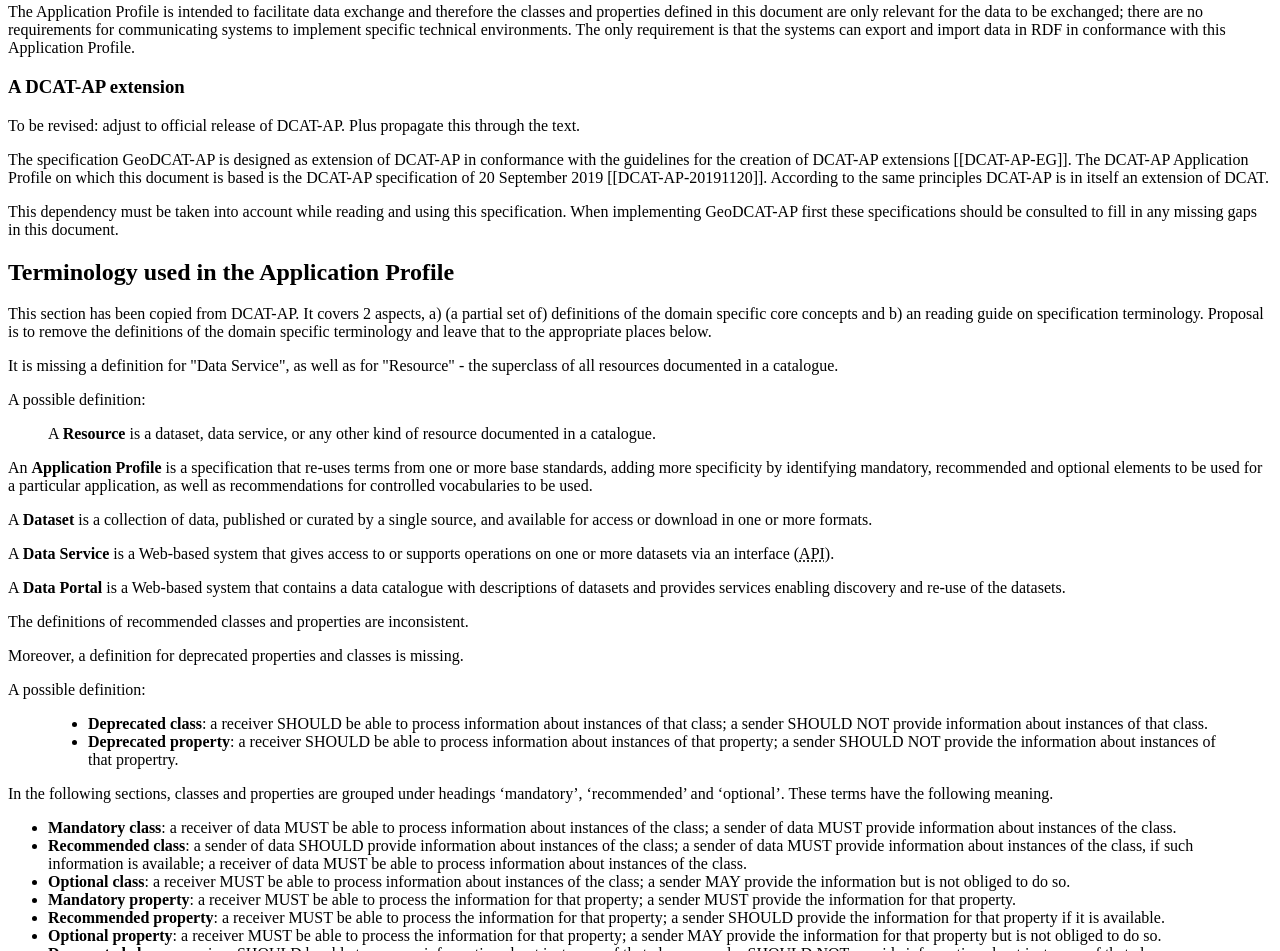
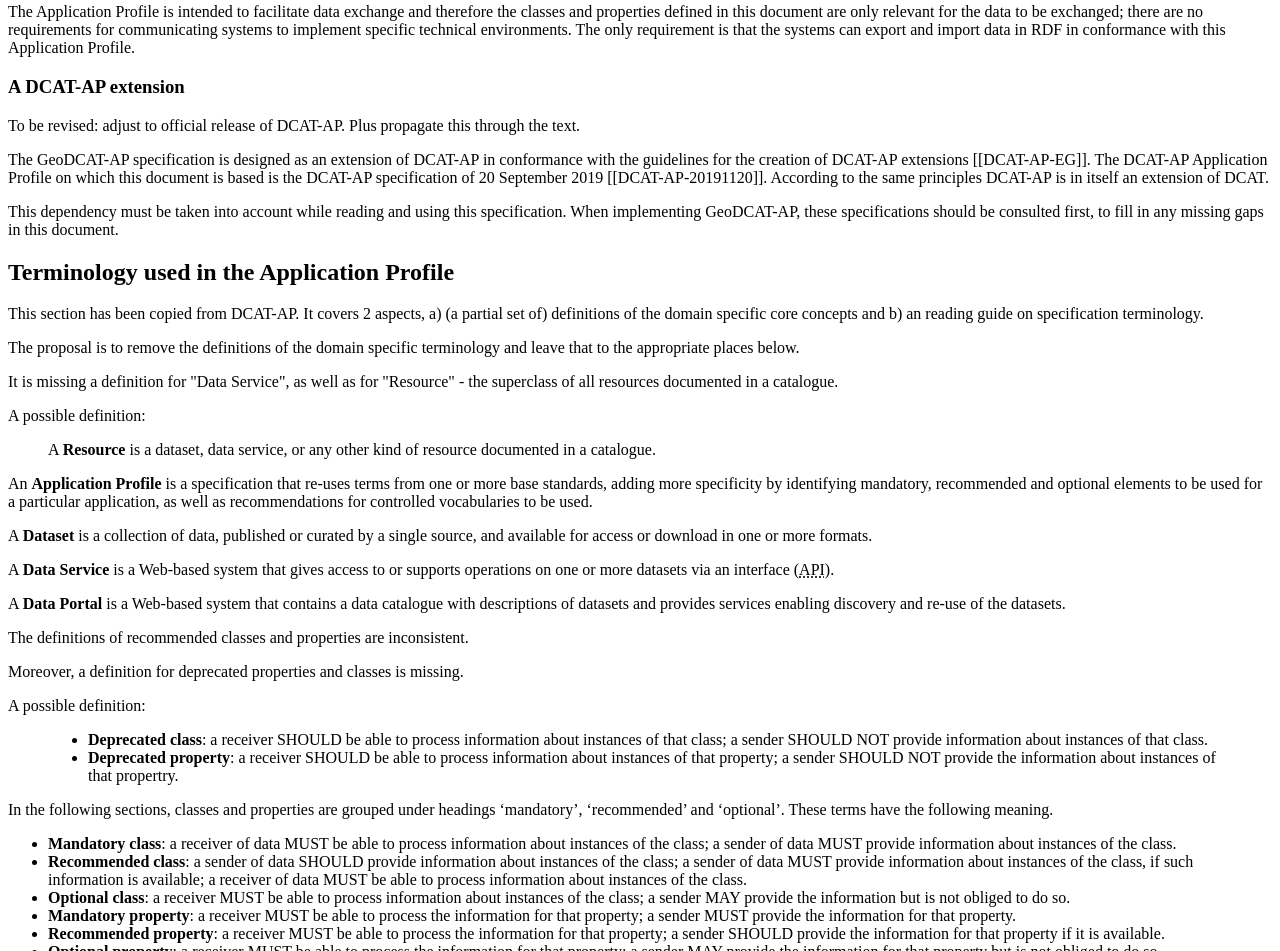
Before and after one commit to SEMICeu/GeoDCAT-AP, a plain HTML site: page drafts/latest/index.html in a window 1280 px wide. Shown: the part 1411-2362 px from the top of the page. Drawn offline with Linux system fonts and the light colour scheme.

Commit message:
Apply suggestions from code review
Co-authored-by: Andrea Perego <andrea-perego@users.noreply.github.com>

```diff
--- a/drafts/latest/index.html
+++ b/drafts/latest/index.html
@@ -144,9 +144,8 @@ The views expressed are purely those of the author and may not in any circumstan
 <!--
 <p>The DCAT-AP Application Profile defined in this document is based on the specification of the Data Catalog Vocabulary (DCAT) of 16 January 2014 [[VOCAB-DCAT-20140116]], and the Data Catalog Vocabulary (DCAT) - Version 2, W3C Candidate Recommendation 03 October 2019 [[VOCAB-DCAT-2-20191003]].</p>
 -->
-<p>The specification GeoDCAT-AP is designed as extension of DCAT-AP in conformance with the guidelines for the creation of DCAT-AP extensions [[DCAT-AP-EG]]. The DCAT-AP Application Profile on which this document is based is the DCAT-AP specification of 20 September 2019 [[DCAT-AP-20191120]].  According to the same principles DCAT-AP is in itself an extension of DCAT.
-<p>
-<p>This dependency must be taken into account while reading and using this specification. When implementing GeoDCAT-AP first these specifications should be consulted to fill in any missing gaps in this document.</p>
+<p>The GeoDCAT-AP specification is designed as an extension of DCAT-AP in conformance with the guidelines for the creation of DCAT-AP extensions [[DCAT-AP-EG]]. The DCAT-AP Application Profile on which this document is based is the DCAT-AP specification of 20 September 2019 [[DCAT-AP-20191120]].  According to the same principles DCAT-AP is in itself an extension of DCAT.</p>
+<p>This dependency must be taken into account while reading and using this specification. When implementing GeoDCAT-AP, these specifications should be consulted first, to fill in any missing gaps in this document.</p>
 
 </section>
 
@@ -156,8 +155,8 @@ The views expressed are purely those of the author and may not in any circumstan
 
 <h2>Terminology used in the Application Profile</h2>
 <aside class="ednote">
-<p>This section has been copied from DCAT-AP. It covers 2 aspects, a) (a partial set of) definitions of the domain specific core concepts and b) an reading guide on specification terminology.
-Proposal is to remove the definitions of the domain specific terminology and leave that to the appropriate places below. </p>
+<p>This section has been copied from DCAT-AP. It covers 2 aspects, a) (a partial set of) definitions of the domain specific core concepts and b) an reading guide on specification terminology.</p>
+<p>The proposal is to remove the definitions of the domain specific terminology and leave that to the appropriate places below.</p>
 </aside>
 
 <aside class="ednote">
```
Also changed, not shown: drafts/latest/tables/class-relationship.html (+1 -1 lines), drafts/latest/tables/optional-properties-for-dataset.html (+1 -1 lines).
